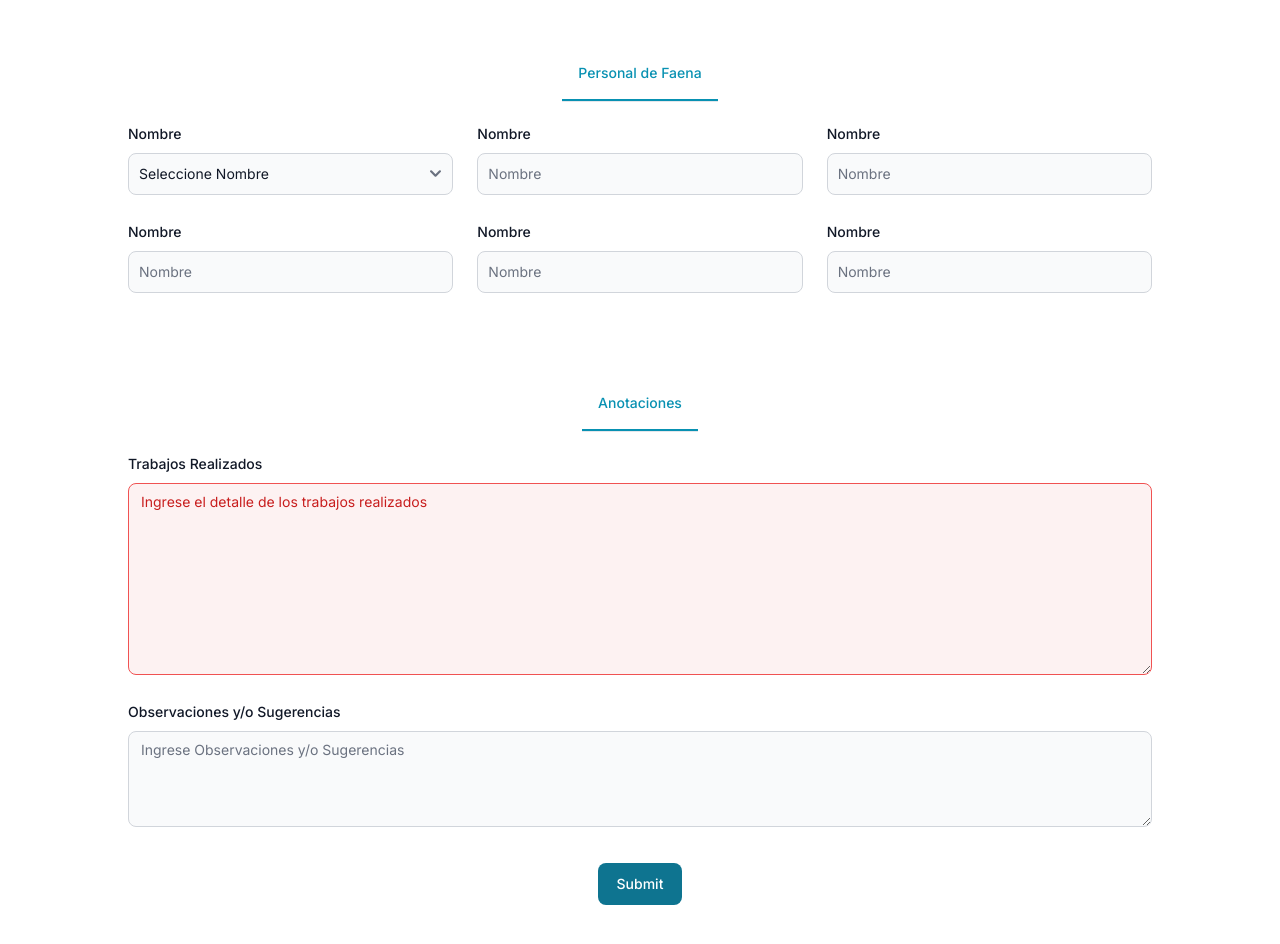
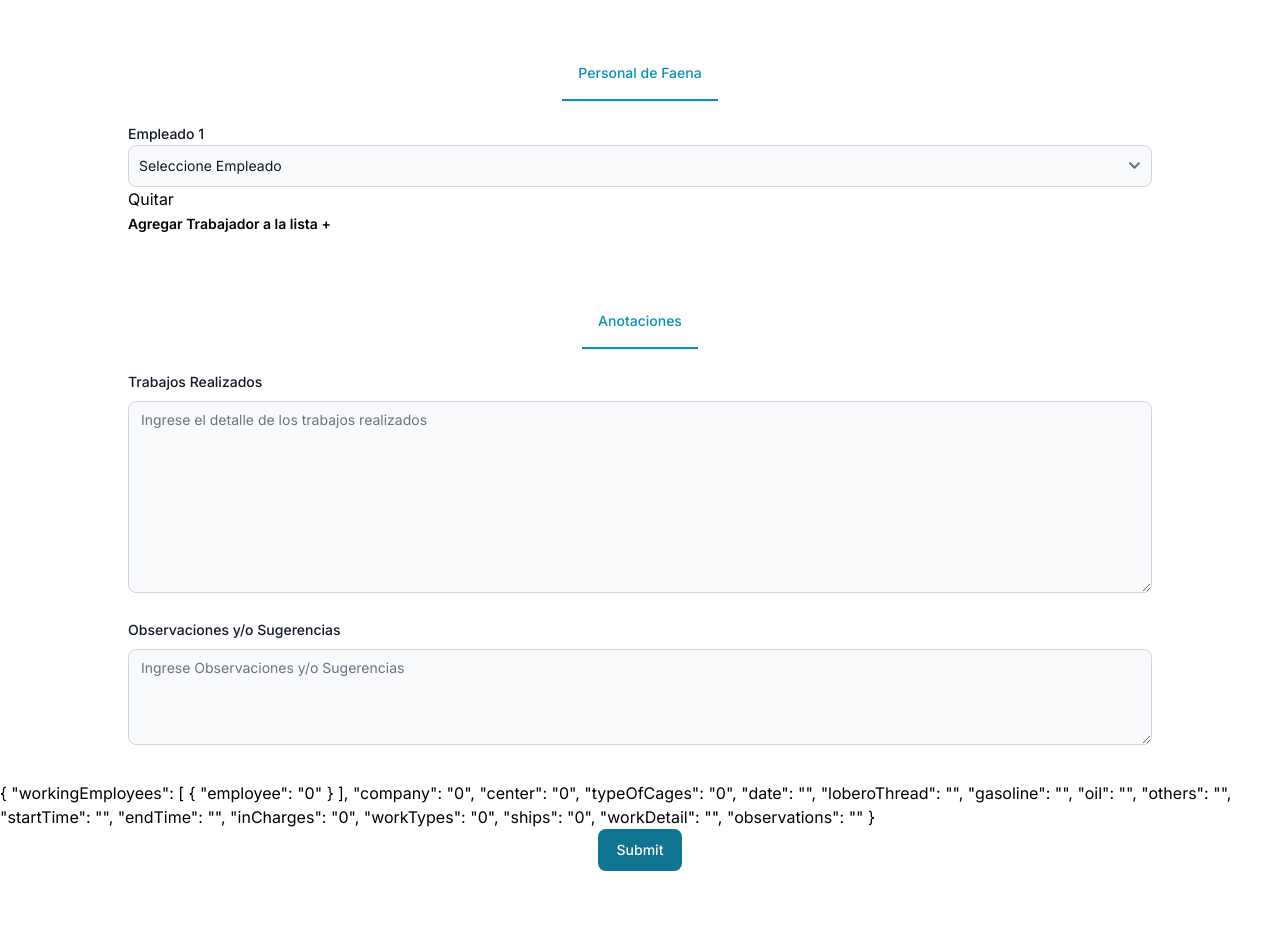
Before and after one commit to Prgm-code/sotex-app-demo, a Next.js app: page /form in a window 1280 px wide. Shown: the part 1120-2064 px from the top of the page. After the commit the page ends 2031 px from the top, so only its background shows below. Built offline with nearby package versions, Linux system fonts and the light colour scheme.

Commit message:
Refactor formSchema.ts to use consistent formatting and improve code readability

```diff
--- a/src/app/form/page.tsx
+++ b/src/app/form/page.tsx
@@ -11,29 +11,33 @@ import {
   Textarea,
 } from "flowbite-react";
 import { formSchema, mappedFormOptions } from "../validations/formSchema";
-import { useEffect, useState } from "react";
 
-import { useForm } from "react-hook-form";
+import { useForm, SubmitHandler, useFieldArray } from "react-hook-form";
+import { zodResolver } from "@hookform/resolvers/zod";
+import { array } from "zod";
 
-const defaultValues = {
-  empresa: "",
-  centro: "",
-  tipojaula: "",
-  fecha: "",
-  hilo: "",
-  bencina: "",
-  petroleo: "",
-  otros: "",
-  horainicio: "",
-  horaTermino: "",
-  encargado: "",
-  trabajos: "",
-  matricula: "",
-  nombrenave: "",
-  nombre: "",
-  trabajosRealizados: "",
-  observaciones: "",
+type Inputs = {
+  company: string;
+  center: string;
+  employees: string;
+  workingEmployees: { employee: string }[];
+  typeOfCages: string;
+  loberoThread: string;
+  date: string;
+  rope: string;
+  gasoline: number;
+  oil: number;
+  others: string;
+  startTime: string;
+  endTime: string;
+  inCharges: string;
+  workTypes: string;
+  registrationNumber: string;
+  ships: string;
+  workDetail: string;
+  observations: string;
 };
+
 interface OptionElements {
   [key: string]: JSX.Element[];
 }
@@ -72,12 +76,40 @@ const allOptions = Object.entries(mappedFormOptions).reduce<OptionElements>(
 console.log(allOptions);
 
 export default function Form() {
+  const {
+    control,
+    register,
+    handleSubmit,
+    watch,
+    formState: { errors },
+  } = useForm<Inputs>({
+    resolver: zodResolver(formSchema),
+    defaultValues: { workingEmployees: [{ employee: "0" }] },
+  });
+  const { fields, append, remove } = useFieldArray({
+    control,
+    name: "workingEmployees",
+  });
+
+  const onSubmit: SubmitHandler<Inputs> = (data) => console.log(data);
+  console.log(errors);
+
+  const getErrorProps = (fieldName: keyof Inputs) => {
+    const errorMessage = errors[fieldName]?.message;
+    return errorMessage
+      ? {
+          color: "failure", // Establece el color a 'failure' si hay un error
+          helperText: errorMessage, // Muestra el mensaje de error
+        }
+      : {};
+  };
+
   return (
     <>
       <h2 className="text-xl font-bold text-center text-gray-900 sm:text-2xl lg:text-4xl xl:text-5xl mt-6">
         Fomulario de Reporte de trabajo
       </h2>
-      <form className="mb-10">
+      <form className="mb-10" onSubmit={handleSubmit(onSubmit)}>
         {/* create a form whit empresa, centro, tipode jaula . fecha  */}
         <Tabs
           aria-label="Tabs with underline"
@@ -91,7 +123,11 @@ export default function Form() {
                 <div className="mb-2 block">
                   <Label htmlFor="empresa" value="Empresa" />
                 </div>
-                <Select id="empresa" required>
+                <Select
+                  id="empresa"
+                  {...register("company")}
+                  {...getErrorProps("company")}
+                >
                   <option value="0" className="text-gray-500 ">
                     Seleccione Empresa
                   </option>
@@ -103,7 +139,11 @@ export default function Form() {
                 <div className="mb-2 block">
                   <Label htmlFor="centro" value="Centro" />
                 </div>
-                <Select id="centro">
+                <Select
+                  id="center"
+                  {...register("center")}
+                  {...getErrorProps("center")}
+                >
                   <option value="0">Seleccione Centro</option>
                   {allOptions.center}
                 </Select>
@@ -111,9 +151,13 @@ export default function Form() {
               {/* formularion para tipo de jaula  */}
               <div>
                 <div className="mb-2 block">
-                  <Label htmlFor="tipojaula" value="Tipo de jaula" />
+                  <Label htmlFor="typeOfCages" value="Tipo de jaula" />
                 </div>
-                <Select id="tipojaula">
+                <Select
+                  id="typeOfCages"
+                  {...register("typeOfCages")}
+                  {...getErrorProps("typeOfCages")}
+                >
                   <option value="0">Seleccione Tipo de Jaula</option>
                   {allOptions.typeOfCages}
                 </Select>
@@ -121,9 +165,16 @@ export default function Form() {
               {/* formularion para fecha  */}
               <div>
                 <div className="mb-2 block">
-                  <Label htmlFor="fecha" value="Fecha" />
+                  <Label htmlFor="date" value="Fecha" className="block " />
                 </div>
-                <Datepicker language="es" required />
+
+                <TextInput
+                  type="date"
+                  id="date"
+                  width={18}
+                  {...register("date")}
+                  {...getErrorProps("date")}
+                />
               </div>
             </div>
           </Tabs.Item>
@@ -143,63 +194,77 @@ export default function Form() {
             <div className="grid gap-6 mb-6 md:grid-cols-2 xl:grid-cols-3 ">
               <div>
                 <div className="mb-2 block">
-                  <Label htmlFor="hilo" value="Hilo Lobero" />
+                  <Label htmlFor="loberoThread" value="Hilo Lobero" />
                 </div>
                 <TextInput
-                  id="hilo"
+                  id="loberoThread"
                   type="text"
                   placeholder="Indique Cantidad de Hilo"
-                  required
+                  {...register("loberoThread")}
+                  {...getErrorProps("loberoThread")}
                 />
               </div>
               {/* formularion para centro  */}
               <div>
                 <div className="mb-2 block">
-                  <Label htmlFor="Bencina" value="Bencina" />
+                  <Label htmlFor="gasoline" value="Bencina" />
                 </div>
                 <TextInput
-                  id="Bencina"
-                  type="text"
+                  id="gasoline"
                   placeholder="Ingrese Bencina"
-                  required
+                  type="number"
+                  {...register("gasoline")}
+                  {...getErrorProps("gasoline")}
                 />
               </div>
               {/* formularion para tipo de jaula  */}
               <div>
                 <div className="mb-2 block">
-                  <Label htmlFor="petroleo" value="Cantidad de Petróleo" />
+                  <Label htmlFor="oil" value="Cantidad de Petróleo" />
                 </div>
                 <TextInput
-                  id="petroleo"
-                  type="text"
+                  id="oil"
+                  type="number"
                   placeholder="Cantidad de Petróleo"
-                  required
+                  {...register("oil")}
+                  {...getErrorProps("oil")}
                 />
               </div>
               {/* formularion para fecha  */}
               <div>
                 <div className="mb-2 block">
-                  <Label htmlFor="otros" value="Otros" />
+                  <Label htmlFor="others" value="Otros" />
                 </div>
                 <TextInput
-                  id="otros"
+                  id="others"
                   type="text"
                   placeholder="Otros"
-                  required
+                  {...register("others")}
+                  {...getErrorProps("others")}
                 />
               </div>
               {/* hora de inicio y hora de termino */}
               <div>
                 <div className="mb-2 block">
-                  <Label htmlFor="horainicio" value="Hora de Inicio" />
+                  <Label htmlFor="startTime" value="Hora de Inicio" />
                 </div>
-                <TextInput id="horainicio" type="time" required />
+                <TextInput
+                  id="startTime"
+                  type="time"
+                  {...register("startTime")}
+                  {...getErrorProps("startTime")}
+                />
               </div>
               <div>
                 <div className="mb-2 block">
-                  <Label htmlFor="horaTermino" value="Hora de Término" />
+                  <Label htmlFor="endTime" value="Hora de Término" />
                 </div>
-                <TextInput id="horaTermino" type="time" required />
+                <TextInput
+                  id="endTime"
+                  type="time"
+                  {...register("endTime")}
+                  {...getErrorProps("endTime")}
+                />
               </div>
             </div>
           </Tabs.Item>
@@ -214,9 +279,13 @@ export default function Form() {
             <div className="grid gap-6 mb-6 md:grid-cols-2 xl:grid-cols-2 ">
               <div>
                 <div className="mb-2 block">
-                  <Label htmlFor="Encargado" value="Encargado" />
+                  <Label htmlFor="inCharges" value="Encargado" />
                 </div>
-                <Select id="Encargado" required>
+                <Select
+                  id="inCharges"
+                  {...register("inCharges")}
+                  {...getErrorProps("inCharges")}
+                >
                   <option value="0">Seleccione Encargado</option>
                   {allOptions.employees}
                 </Select>
@@ -224,32 +293,41 @@ export default function Form() {
               {/* formularion para centro  */}
               <div>
                 <div className="mb-2 block">
-                  <Label htmlFor="Trabajos" value="Trabajos" />
+                  <Label htmlFor="workTypes" value="Trabajos" />
                 </div>
 
-                <Select id="Trabajos">
+                <Select
+                  id="workTypes"
+                  {...register("workTypes")}
+                  {...getErrorProps("workTypes")}
+                >
                   <option value="0">Seleccione Trabajos</option>
                   {allOptions.workTypes}
                 </Select>
               </div>
-              {/* formularion para fecha  */}
+              {/*  */}
               <div>
                 <div className="mb-2 block">
-                  <Label htmlFor="Matricula" value="Matrícula" />
+                  <Label htmlFor="registrationNumber" value="Matrícula" />
                 </div>
                 <TextInput
-                  id="Matricula"
+                  id="registrationNumber"
                   type="text"
                   placeholder="Matrícula Embarcación"
-                  required
+
+                  /*TODO: integrar registrationNumber a zod */
                 />
               </div>
               {/* formularion para tipo de jaula  */}
               <div>
                 <div className="mb-2 block">
-                  <Label htmlFor="Nombre Nave" value="Nombre Nave" />
+                  <Label htmlFor="ships" value="Nombre Nave" />
                 </div>
-                <Select id="Nombre Nave">
+                <Select
+                  id="ships"
+                  {...register("ships")}
+                  {...getErrorProps("ships")}
+                >
                   <option value="0">Seleccione Nombre Nave</option>
                   {allOptions.ships}
                 </Select>
@@ -265,73 +343,37 @@ export default function Form() {
           className="max-w-sm  md:max-w-xl xl:max-w-5xl mx-auto pt-6 "
         >
           <Tabs.Item title="Personal de Faena" active={true} className="block">
-            {/* titulo de formulario */}
-            <div className="grid gap-6 mb-6 md:grid-cols-2 xl:grid-cols-3 ">
-              <div>
-                <div className="mb-2 block">
-                  <Label htmlFor="Nombre" value="Nombre" />
-                </div>
-                <Select id="Nombre">
-                  <option value="0">Seleccione Nombre</option>
+            {fields.map((field, index) => (
+              <div key={field.id}>
+                <Label
+                  htmlFor={`workingEmployees[${index}].employee`}
+                  value={`Empleado ${index + 1}`}
+                  />
+                <Select
+                  id={`employees`}
+                  {...register(`workingEmployees.${index}.employee`)}
+                >
+                  <option value="0">Seleccione Empleado</option>
                   {allOptions.employees}
                 </Select>
+
+                <button type="button" onClick={() => remove(index)}>
+                  Quitar
+                </button>
               </div>
-              <div>
-                <div className="mb-2 block">
-                  <Label htmlFor="Nombre" value="Nombre" />
-                </div>
-                <TextInput
-                  id="nombre"
-                  type="text"
-                  placeholder="Nombre"
-                  required
-                />
-              </div>
-              <div>
-                <div className="mb-2 block">
-                  <Label htmlFor="Nombre" value="Nombre" />
-                </div>
-                <TextInput
-                  id="nombre"
-                  type="text"
-                  placeholder="Nombre"
-                  required
-                />
-              </div>
-              <div>
-                <div className="mb-2 block">
-                  <Label htmlFor="Nombre" value="Nombre" />
-                </div>
-                <TextInput
-                  id="nombre"
-                  type="text"
-                  placeholder="Nombre"
-                  required
-                />
-              </div>
-              <div>
-                <div className="mb-2 block">
-                  <Label htmlFor="Nombre" value="Nombre" />
-                </div>
-                <TextInput
-                  id="nombre"
-                  type="text"
-                  placeholder="Nombre"
-                  required
-                />
-              </div>
-              <div>
-                <div className="mb-2 block">
-                  <Label htmlFor="Nombre" value="Nombre" />
-                </div>
-                <TextInput
-                  id="nombre"
-                  type="text"
-                  placeholder="Nombre"
-                  required
-                />
-              </div>
-            </div>
+            ))}
+            <button type="button" onClick={() => append({ employee: "0" })}>
+              <span className="text-sm font-semibold">
+                {" "}
+                Agregar Trabajador a la lista +
+              </span>{" "}
+            </button>
+
+            {errors.workingEmployees?.message && (
+              <p className="block border rounded-md m-2 p-2 bg-red-100 text-red-700/60 border-red-400 text-sm  ">
+                {errors.workingEmployees.message}
+              </p>
+            )}
           </Tabs.Item>
         </Tabs>
         <Tabs
@@ -344,36 +386,35 @@ export default function Form() {
             <div className="grid gap-6 mb-6 grid-cols-1">
               <div>
                 <div className="mb-2 block">
-                  <Label
-                    htmlFor="trabajosRealizados"
-                    value="Trabajos Realizados"
-                  />
+                  <Label htmlFor="workDetail" value="Trabajos Realizados" />
                 </div>
                 <Textarea
-                  id="trabajosRealizados"
+                  id="workDetail"
                   placeholder="Ingrese el detalle de los trabajos realizados"
                   className="h-48 block w-full"
-                  color="failure"
-                  required
+                  {...register("workDetail")}
+                  {...getErrorProps("workDetail")}
                 />
               </div>
               <div>
                 <div className="mb-2 block">
                   <Label
-                    htmlFor="observaciones"
+                    htmlFor="observations"
                     value="Observaciones y/o Sugerencias"
                   />
                 </div>
                 <Textarea
-                  id="observaciones"
+                  id="observations"
                   placeholder="Ingrese Observaciones y/o Sugerencias"
                   className="h-24 block w-full"
-                  required
+                  {...register("observations")}
+                  {...getErrorProps("observations")}
                 />
               </div>
             </div>
           </Tabs.Item>
         </Tabs>
+        <div>{JSON.stringify(watch(), null, 2)}</div>
 
         <Button className="mx-auto" type="submit">
           Submit
--- a/src/app/validations/formSchema.ts
+++ b/src/app/validations/formSchema.ts
@@ -100,6 +100,11 @@ export const mappedFormOptions = {
   inCharges: mappedInCharges,
   workTypes: mappedWorkTypes,
 };
+const employeeSchema = z.enum(employees, {
+  errorMap: () => ({
+    message: "Trabajador inválido, seleccione uno de la lista",
+  }),
+});
 
 export const formSchema = z.object({
   date: z
@@ -112,18 +117,25 @@ export const formSchema = z.object({
     errorMap: () => ({ message: "Empresa invalida" }),
   }),
   center: z.enum(center, { errorMap: () => ({ message: "Centro invalido" }) }),
-  typeOfCage: z.enum(typeOfcages, {
+  typeOfCage: z
+    .enum(typeOfcages, {
       errorMap: () => ({ message: "Tipo de jaula invalido" }),
-  }).optional(),
+    })
+    .optional(),
   startTime: z.string().refine(validateTimeFormat, {
     message: "Formato de hora de inicio invalido (expected HH:MM)",
   }),
   endTime: z.string().refine(validateTimeFormat, {
     message: "Formato de hora de fin invalido (expected HH:MM)",
   }),
-  employee: z.enum(employees, {
-    errorMap: () => ({ message: "Trabajador invalido" }),
+  /*   employees: z.enum(employees, {
+    errorMap: () => ({ message: "Trabajador invalido , Selecione uno de la lista" }),
+  }), */
+  /* workingEmployees que es un arrai de al menos un elemento, y estos elementos pueden ser lo semployees */
+  workingEmployees: z.array(employeeSchema).min(1, {
+    message: "Debe haber al menos un trabajador",
   }),
+
   material: z.enum(materials, {
     errorMap: () => ({ message: "Material invalido" }),
   }),
@@ -136,7 +148,8 @@ export const formSchema = z.object({
   workType: z.enum(workTypes, {
     errorMap: () => ({ message: "Tipo de trabajo inválido" }),
   }),
-  workDetail: z.string().min(10, { message: "Debe completar los detalles del Trabajo (min: 10 caracteres)" }),
+  workDetail: z.string().min(10, {
+    message: "Debe completar los detalles del Trabajo (min: 10 caracteres)",
+  }),
   observations: z.string().optional(),
-
 });
```
Also changed, not shown: src/app/manifest.ts (added, +20 -0 lines). Lines whose indentation alone changed are shown as unchanged.
